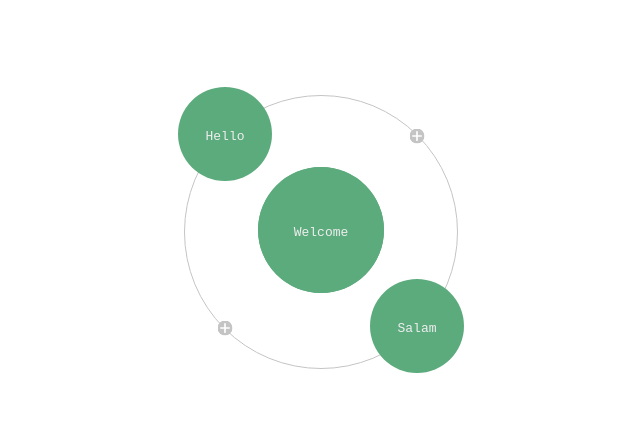
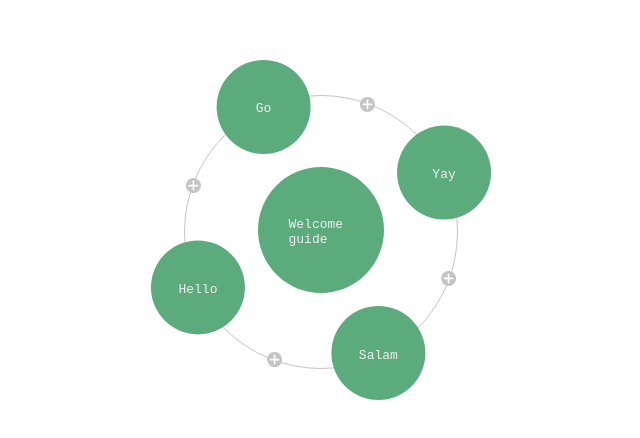
Before and after one commit to MoidHasanBeig/mindly-copy-reactApp, a React (Create React App) app: page / in a window 1280 px wide. Shown: the part 168-606 px from the top of the page, without its empty margins (319-959 px from the left). Built offline with nearby package versions, Linux system fonts and the light colour scheme.

Commit message:
Restructure data as nested objects; Refer to parent object in child object for better navigation

```diff
--- a/public/css/main.less
+++ b/public/css/main.less
@@ -11,7 +11,7 @@
       margin: 0;
       position: fixed;
       top: 5%;
-      left: 5%;
+      left: 15%;
       transform: translate(-50%,-50%);
       color: #EEE;
     }
--- a/src/components/BreadCrumb.jsx
+++ b/src/components/BreadCrumb.jsx
@@ -1,12 +1,12 @@
 import React from "react";
 
-function BreadCrumb() {
+function BreadCrumb(props) {
   return (
-    <div className = "bread-crumb">
+    <div className = "bread-crumb" onClick={props.onBack}>
       <svg height="150" width="150">
         <circle cx="0" cy="0" r="150" fill="#5CAB7D" />
       </svg>
-      <p>a</p>
+      <p>{props.text}</p>
     </div>
   );
 }
--- a/src/components/Mindmap.jsx
+++ b/src/components/Mindmap.jsx
@@ -10,14 +10,14 @@ import data from "../data";
 
 function Mindmap(props) {
 
-  let [notes, setNotes] = useState(data.a00);
-  let commAngle = 360 / (notes.length-2);
+  let [notes, setNotes] = useState(data[0]);
+  let [prevNotes,setPrevNotes] = useState(data[0]);
+  let commAngle = 360 / (notes.subdata.length);
   let offsetAngle = commAngle/2;
   let [shouldRotate, setShouldRotate] = useState(false);
-  let [initialAngle, setInitialAngle] = useState(0);
-  let [finalAngle, setFinalAngle] = useState(0);
-  let [rotAngle, setRotAngle] = useState(0);
-  let [backState,setBackState] = useState("");
+  let [initialAngle, setInitialAngle] = useState(20);
+  let [finalAngle, setFinalAngle] = useState(20);
+  let [rotAngle, setRotAngle] = useState(20);
 
   function startRotate(e) {
     e.persist();
@@ -43,30 +43,39 @@ function Mindmap(props) {
     }
   }
 
+  function referParentObj() {
+    notes.subdata.forEach( (item) => {
+      item.parent = notes;
+    });
+  }referParentObj();
+
   function navigateNotes(nid) {
-    if(data[nid]){
-      setNotes(data[nid]);
-      console.log(nid.substring(0,3));
-    }
+      setNotes( (prevData) => {
+        return prevData.subdata[nid];
+      });
+  }
+
+  function goBack() {
+    setNotes(notes.parent);
   }
 
   return (<div>
-    {notes[1].id!== "a00" && <BreadCrumb />}
+    {!notes.id && <BreadCrumb onBack={goBack} text={notes.parent.data}/>}
     <div
       className="circular-container"
       onTouchMove={(e)=>rotateElements(e)}
       onTouchStart={(e)=>startRotate(e)}
       onTouchEnd={stopRotate}
       >
+      <NoteballMain text={notes.data} />
       {
-        notes.map((note, index) => {
-          if (index>1) {
+        notes.subdata.map((note, index) => {
             return (
               <div>
                 <Noteball
-                  key={note.id}
+                  key={index}
                   id={index}
-                  id2={note.id}
+                  id2={index}
                   angle={commAngle * index + rotAngle}
                   text={note.data}
                   onExplore={navigateNotes}
@@ -79,26 +88,6 @@ function Mindmap(props) {
                 />
               </div>
             );
-          }
-          else {
-            return (
-              <div>
-                <NoteballMain key={note.id} text={note.data} />
-                {notes.length<3 && (
-                  <div>
-                    <AddNote
-                      angle={rotAngle}
-                      onAdd={props.showNoteArea}
-                    />
-                    <AddNote
-                      angle={rotAngle+180}
-                      onAdd={props.showNoteArea}
-                    />
-                  </div>
-                )}
-              </div>
-            );
-          }
         })
       }
     </div>
--- a/src/data.js
+++ b/src/data.js
@@ -1,46 +1,210 @@
 // let data = [0, 1, 2, 3, 4, 5];
 
-let data = {
-  a00: ["na",
-    {
-      id: "a00",
-      data: "Welcome",
-      color: "#000"
+let data = [{
+  id: "a00",
+  data: "Welcome guide",
+  color: "#000",
+  subdata: [{
+      // id: "a01",
+      data: "Salam",
+      color: "#000",
+      subdata: [{
+          // id: "a01b01",
+          data: "Arabic",
+          color: "#000",
+          subdata: [{
+            // id: "a01b01c01",
+            data: "qqqqq",
+            color: "#000",
+            subdata: []
+          }, {
+            // id: "a01b01c02",
+            data: "rrr",
+            color: "#000",
+            subdata: []
+          }, {
+            // id: "a01b01c03",
+            data: "khkh",
+            color: "#000",
+            subdata: []
+          }]
+        },
+        {
+          // id: "a02",
+          data: "Urdu",
+          color: "#000",
+          subdata: []
+        },
+        {
+          // id: "a03",
+          data: "Sasa",
+          color: "#000",
+          subdata: []
+        },
+        {
+          // id: "a04",
+          data: "Fafa",
+          color: "#000",
+          subdata: []
+        }
+      ]
     },
     {
-      id: "a01",
-      data: "Salam",
-      color: "#000"
+      // id: "a02",
+      data: "Hello",
+      color: "#000",
+      subdata: [{
+        // id: "a02b01",
+        data: "aaa",
+        color: "#000",
+        subdata: []
+      }, {
+        // id: "a02b02",
+        data: "ssss",
+        color: "#000",
+        subdata: []
+      }]
     },
     {
-      id: "a02",
-      data: "Hello",
-      color: "#000"
-    }
-  ],
-  a01: ["a00",
-    {
-      id: "a01",
-      data: "Salam",
-      color: "#000"
+      // id: "a03",
+      data: "Go",
+      color: "#000",
+      subdata: [{
+        // id: "a03b01",
+        data: "gggg",
+        color: "#000",
+        subdata: []
+      }]
     },
     {
-      id: "a01b01",
-      data: "Arabic",
-      color: "#000"
-    },
-    {
-      id: "a01b02",
-      data: "Urdu",
-      color: "#000"
+      // id: "a04",
+      data: "Yay",
+      color: "#000",
+      subdata: []
     }
-  ],
-  a02: ["a00",
-    {
-    id: "a02",
-    data: "Hello",
-    color: "#000"
-  }]
-};
+  ]
+}];
+
+// let data = {
+//   a00: ["na",
+//     {
+//       id: "a00",
+//       data: "Welcome",
+//       color: "#000"
+//     },
+//     {
+//       id: "a01",
+//       data: "Salam",
+//       color: "#000"
+//     },
+//     {
+//       id: "a02",
+//       data: "Hello",
+//       color: "#000"
+//     },
+//     {
+//       id: "a03",
+//       data: "Go",
+//       color: "#000"
+//     },
+//     {
+//       id: "a04",
+//       data: "Yay",
+//       color: "#000"
+//     }
+//   ],
+//   a01: ["a00",
+//     {
+//       id: "a01",
+//       data: "Salam",
+//       color: "#000"
+//     },
+//     {
+//       id: "a01b01",
+//       data: "Arabic",
+//       color: "#000"
+//     },
+//     {
+//       id: "a01b02",
+//       data: "Urdu",
+//       color: "#000"
+//     },
+//     {
+//       id: "a01b03",
+//       data: "Sasa",
+//       color: "#000"
+//     },
+//     {
+//       id: "a01b04",
+//       data: "Fafa",
+//       color: "#000"
+//     }
+//   ],
+//   a02: ["a00",
+//     {
+//       id: "a02",
+//       data: "Hello",
+//       color: "#000"
+//     },
+//     {
+//       id: "a02b01",
+//       data: "aaa",
+//       color: "#000"
+//     },
+//     {
+//       id: "a02b02",
+//       data: "ssss",
+//       color: "#000"
+//     }
+//   ],
+//   a03: ["a00",
+//     {
+//       id: "a03",
+//       data: "Go",
+//       color: "#000"
+//     },
+//     {
+//       id: "a03b01",
+//       data: "gggg",
+//       color: "#000"
+//     }
+//   ],
+//   a04: ["a00",
+//     {
+//       id: "a04",
+//       data: "yay",
+//       color: "#000"
+//     }
+//   ],
+//   a01b01: ["a01",
+//     {
+//       id: "a01b01",
+//       data: "Arabic",
+//       color: "#000"
+//     },
+//     {
+//       id: "a01b01c01",
+//       data: "qqqqq",
+//       color: "#000"
+//     },
+//     {
+//       id: "a01b01c02",
+//       data: "rrr",
+//       color: "#000"
+//     },
+//     {
+//       id: "a01b01c03",
+//       data: "khkh",
+//       color: "#000"
+//     }
+//   ],
+//   a01b02: ["a01",
+//     {
+//       id: "a01b02",
+//       data: "Urdu",
+//       color: "#000"
+//     }
+//   ]
+// };
 
 export default data;
```
Also changed, not shown: public/css/main.css.
